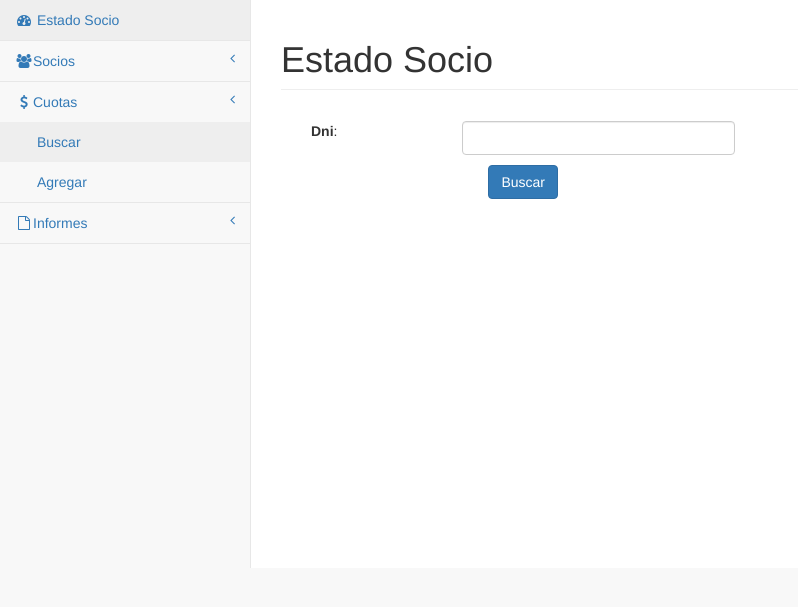
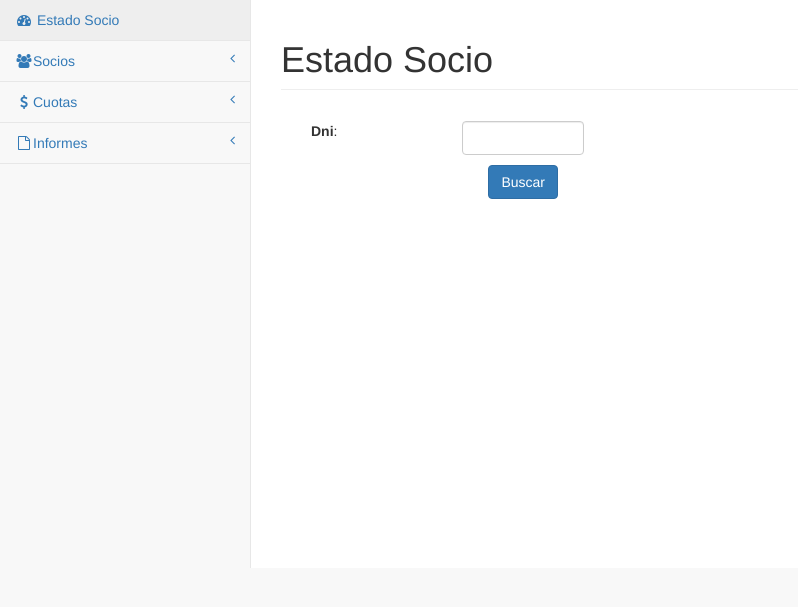
Before and after one commit to sanchezjuanmanuel93/gimnasio, a Flask app: page / in a window 1280 px wide. Shown: the part 51-658 px from the top of the page, without its empty margins (0-798 px from the left). Run offline with Flask 2, Linux system fonts and the light colour scheme; some libraries are stand-ins or nearby versions.

Commit message:
eliminacion menu cuotas/buscar y aplicado orden al historial de cuotas de un socio

```diff
--- a/app/datos/forms.py
+++ b/app/datos/forms.py
@@ -16,8 +16,6 @@
                                                           message="El APELLIDO debe contener por lo menos 4 caracteres y como maximo 30")])
     telefono = IntegerField('Telefono')
     activo = BooleanField('Activo')
-    # edad = IntegerField('Edad', [validators.NumberRange(min=1, max=100,message="Ingrese una edad correcta")])
-    # sexo = RadioField('Sexo', choices=[('M', 'Masculino'), ('F', 'Femenino')])
 
 class AltaCuotaForm(Form):
     socio = SelectField('Socio', choices=[(g.dni, g.get_apellido_nombre()) for g in (sn.get_socios())])
--- a/app/datos/models.py
+++ b/app/datos/models.py
@@ -1,4 +1,5 @@
 from sqlalchemy import Column, String
+from sqlalchemy.ext.orderinglist import ordering_list
 from sqlalchemy import Date
 from sqlalchemy import DateTime
 from sqlalchemy import Float
--- a/app/init.py
+++ b/app/init.py
@@ -5,6 +5,7 @@
 from app.datos.models import Socio, Cuota
 from datetime import datetime
 import calendar
+from operator import itemgetter, attrgetter, methodcaller
 
 app = Flask(__name__)
 
@@ -23,6 +24,7 @@
         if (socio):
             form.apenom.data = socio.apellido + " " + socio.nombre
             form.telefono.data = socio.telefono
+            socio.cuotas= sorted(socio.cuotas, key=attrgetter('fecha_desde'), reverse=True)
             ultima_cuota = socio.get_ultima_cuota()
             if (ultima_cuota):
                 fecha_hasta = ultima_cuota.fecha_hasta
--- a/app/templates/index.html
+++ b/app/templates/index.html
@@ -8,7 +8,7 @@
     <form role="form" method="post" action="" name="altaSocioForm">
         <div class="row">
             <div class="col-md-4">{{ form.dni.label }}:</div>
-            <div class="col-md-8">{{ form.dni(class_="form-control",required=true, maxlength=9, mixlength=7,pattern=".{7,9}") }}</div>
+            <div class="col-md-4">{{ form.dni(class_="form-control",required=true, maxlength=9, mixlength=7,pattern=".{7,9}") }}</div>
         </div>
         <div class="row">
             <input type="submit" value="Buscar" class="btn btn-primary center-block"/>
@@ -18,11 +18,11 @@
      {% if socio %}
         <div class="row">
             <div class="col-md-4">{{ form.apenom.label }}:</div>
-            <div class="col-md-8">{{ form.apenom(class='form-control',required=true,readonly=true) }}</div>
+            <div class="col-md-4">{{ form.apenom(class='form-control',required=true,readonly=true) }}</div>
         </div>
         <div class="row">
             <div class="col-md-4">{{ form.telefono.label }}:</div>
-            <div class="col-md-8">{{ form.telefono(class='form-control',required=true,readonly=true) }}</div>
+            <div class="col-md-4">{{ form.telefono(class='form-control',required=true,readonly=true) }}</div>
         </div>
         <br/>
         <table width="100%" class="table table-striped table-bordered table-hover" id="tblCuotas">
--- a/app/templates/main.html
+++ b/app/templates/main.html
@@ -95,9 +95,6 @@
                         <a href="#"><i class="fa fa-dollar fa-fw"></i>Cuotas<span class="fa arrow"></span></a>
                         <ul class="nav nav-second-level">
                             <li>
-                                <a href="">Buscar</a>
-                            </li>
-                            <li>
                                 <a href="{{ url_for('altaCuota') }}">Agregar</a>
                             </li>
                         </ul>
```
